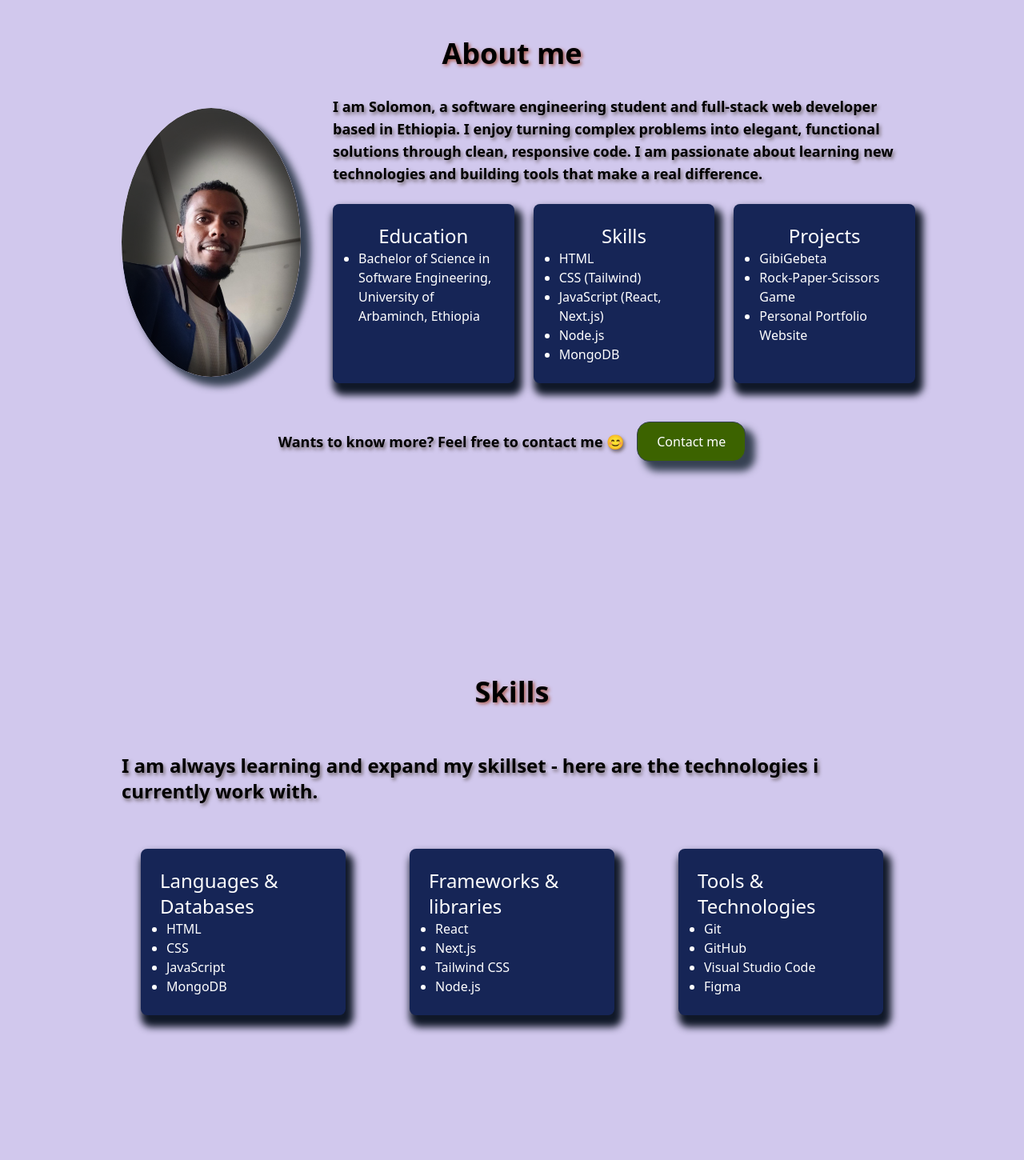
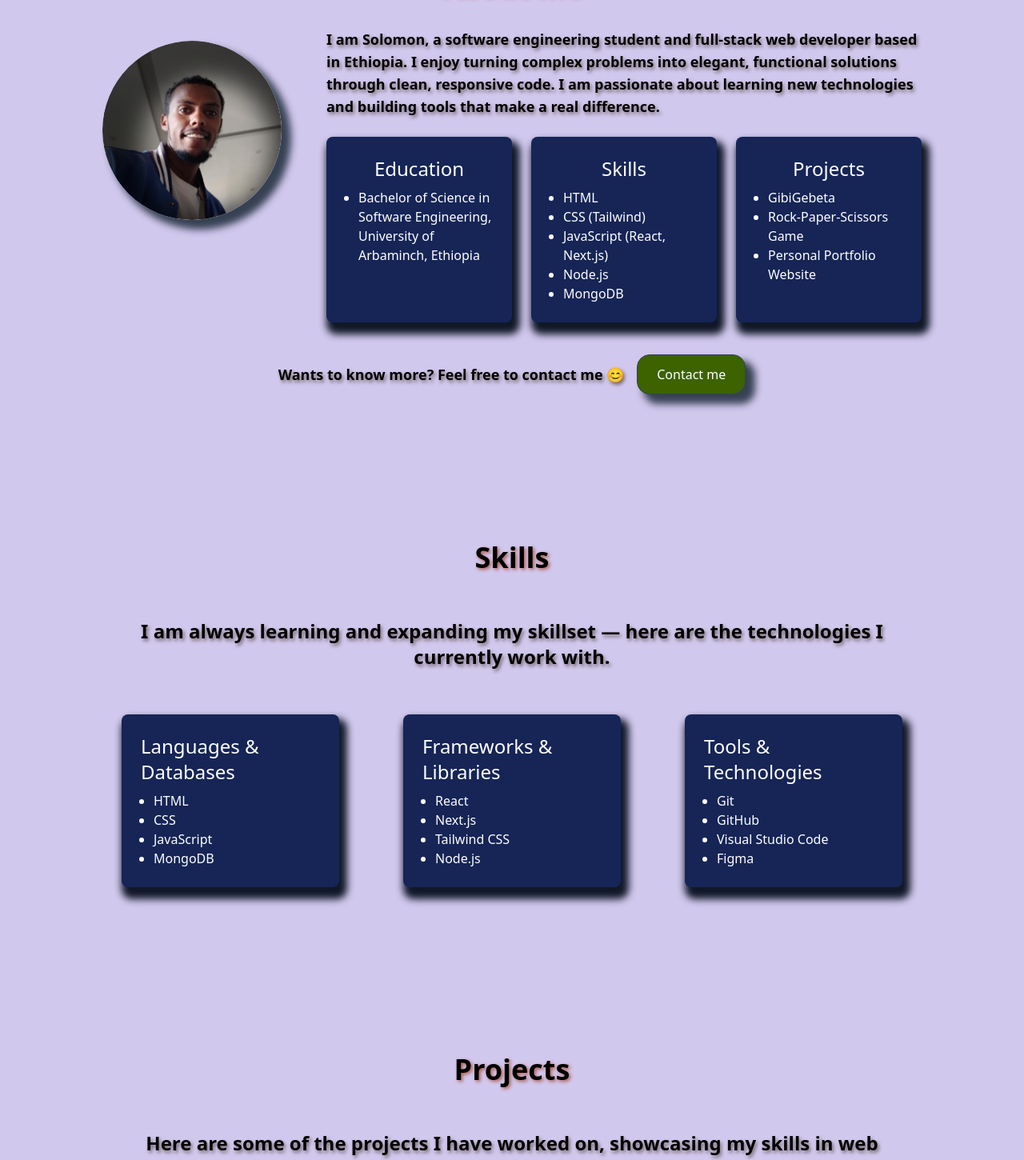
Before and after one commit to sol1927/portfolio, a Next.js app: page / in a window 1280 px wide. Shown: the part 969-2419 px from the top of the page at 80% size. Built offline with nearby package versions, Linux system fonts and the light colour scheme.

Commit message:
Prepare for deployment

```diff
--- a/app/components/About.tsx
+++ b/app/components/About.tsx
@@ -7,17 +7,20 @@ import { motion } from "framer-motion";
 
 const About = () => {
   return (
-    <motion.div id="about" className="pt-8 p-4 m-30"
+    <motion.div
+      id="about"
+      className="pt-8 p-4"
       initial={{ opacity: 0 }}
       whileInView={{ opacity: 1 }}
       transition={{ duration: 2 }}
     >
-      <h1 className="flex justify-center mb-8 mt-25 text-4xl font-bold text-glow">About me</h1>
-      <div className="flex flex-col md:flex-row items-start gap-6 mb-10">
-        <div className="m-4 flex-shrink-0 w-3/5 max-w-xs sm:w-48 md:w-56">
-          <div className="relative w-full pb-[150%] rounded-[50%] overflow-hidden shadow-[10px_10px_10px_2px] shadow-gray-700 hover:scale-110 hover:shadow-blue-500 hover:shadow-[0px_0px_15px_15px] transition-all duration-300"
+      <h1 className="flex justify-center pt-24 mb-8 mt-10 text-3xl sm:text-4xl font-bold text-glow">
+        About me
+      </h1>
 
-          >
+      <div className="flex flex-col md:flex-row items-center md:items-start gap-6 mb-10">
+        <div className="m-4 flex-shrink-0 w-full sm:w-48 md:w-56">
+          <div className="relative w-full pb-[100%] rounded-[50%] overflow-hidden shadow-[10px_10px_10px_2px] shadow-gray-700 hover:scale-110 hover:shadow-blue-500 hover:shadow-[0px_0px_15px_15px] transition-all duration-300">
             <Image
               src={assets.mypic}
               alt="pic"
@@ -27,28 +30,39 @@ const About = () => {
             <div
               className="absolute inset-0 rounded-[50%] pointer-events-none"
               style={{
-                boxShadow: 'inset 20px 20px 30px 30px rgba(0, 0, 0, 0.70)',
+                boxShadow: "inset 20px 20px 30px 30px rgba(0, 0, 0, 0.70)",
               }}
             />
           </div>
         </div>
-        <div className="flex flex-col gap-6 flex-1">
-          <p className="font-semibold text-lg text-glow-2">
-            I am Solomon, a software engineering student and full-stack web developer based in Ethiopia. I enjoy turning complex problems into elegant, functional solutions through clean, responsive code. I am passionate about learning new technologies and building tools that make a real difference.
+
+        <div className="flex flex-col gap-6 flex-1 px-2 sm:px-4">
+          <p className="font-semibold text-base sm:text-lg text-glow-2">
+            I am Solomon, a software engineering student and full-stack web
+            developer based in Ethiopia. I enjoy turning complex problems into
+            elegant, functional solutions through clean, responsive code. I am
+            passionate about learning new technologies and building tools that
+            make a real difference.
           </p>
 
-          <div className="grid grid-cols-1 md:grid-cols-3 w-full gap-6">
-            <div className="w-full bg-blue-950 text-white p-6 rounded-lg shadow-[5px_10px_10px_5px] shadow-gray-900 hover:cursor-pointer hover:scale-110 hover:shadow-blue-500 transition-all duration-300">
-              <h2 className="text-2xl flex justify-center">Education</h2>
-              <ul className="list-disc pl-2">
+          <div className="grid grid-cols-1 sm:grid-cols-2 md:grid-cols-3 w-full gap-4 sm:gap-6">
+            <div className="w-full bg-blue-950 text-white p-4 sm:p-6 rounded-lg shadow-[5px_10px_10px_5px] shadow-gray-900 hover:cursor-pointer hover:scale-105 hover:shadow-blue-500 transition-all duration-300">
+              <h2 className="text-lg sm:text-2xl flex justify-center mb-2">
+                Education
+              </h2>
+              <ul className="list-disc pl-4 text-sm sm:text-base">
                 <li>
-                  Bachelor of Science in Software Engineering, University of Arbaminch, Ethiopia
+                  Bachelor of Science in Software Engineering, University of
+                  Arbaminch, Ethiopia
                 </li>
               </ul>
             </div>
-            <div className="w-full bg-blue-950 text-white p-6 rounded-lg shadow-[5px_10px_10px_5px] shadow-gray-900 hover:cursor-pointer hover:scale-110 hover:shadow-blue-500 transition-all duration-300">
-              <h2 className="text-2xl flex justify-center">Skills</h2>
-              <ul className="list-disc pl-2">
+
+            <div className="w-full bg-blue-950 text-white p-4 sm:p-6 rounded-lg shadow-[5px_10px_10px_5px] shadow-gray-900 hover:cursor-pointer hover:scale-105 hover:shadow-blue-500 transition-all duration-300">
+              <h2 className="text-lg sm:text-2xl flex justify-center mb-2">
+                Skills
+              </h2>
+              <ul className="list-disc pl-4 text-sm sm:text-base">
                 <li>HTML</li>
                 <li>CSS (Tailwind)</li>
                 <li>JavaScript (React, Next.js)</li>
@@ -56,9 +70,12 @@ const About = () => {
                 <li>MongoDB</li>
               </ul>
             </div>
-            <div className="w-full bg-blue-950 text-white p-6 rounded-lg shadow-[5px_10px_10px_5px] shadow-gray-900 hover:cursor-pointer hover:scale-110 hover:shadow-blue-500 transition-all duration-300">
-              <h2 className="text-2xl flex justify-center">Projects</h2>
-              <ul className="list-disc pl-2">
+
+            <div className="w-full bg-blue-950 text-white p-4 sm:p-6 rounded-lg shadow-[5px_10px_10px_5px] shadow-gray-900 hover:cursor-pointer hover:scale-105 hover:shadow-blue-500 transition-all duration-300">
+              <h2 className="text-lg sm:text-2xl flex justify-center mb-2">
+                Projects
+              </h2>
+              <ul className="list-disc pl-4 text-sm sm:text-base">
                 <li>GibiGebeta</li>
                 <li>Rock-Paper-Scissors Game</li>
                 <li>Personal Portfolio Website</li>
@@ -67,9 +84,17 @@ const About = () => {
           </div>
         </div>
       </div>
-      <div className="flex gap-4 items-center justify-center mt-8">
-        <p className="text-glow-2 font-semibold text-lg">Wants to know more? Feel free to contact me 😊</p>
-        <button className="shadow-gray-700 shadow-[10px_10px_10px_2px] bg-lime-800 border border-gray-700 text-white py-3 px-6 rounded-2xl hover:cursor-pointer hover:scale-110 hover:shadow-blue-500 transition-all duration-300" onClick={() => window.location.href = '#contacts'}>Contact me</button>
+
+      <div className="flex flex-col sm:flex-row gap-4 items-center justify-center mt-8 text-center">
+        <p className="text-glow-2 font-semibold text-base sm:text-lg">
+          Wants to know more? Feel free to contact me 😊
+        </p>
+        <button
+          className="shadow-gray-700 shadow-[10px_10px_10px_2px] bg-lime-800 border border-gray-700 text-white py-2 px-4 sm:py-3 sm:px-6 rounded-2xl hover:cursor-pointer hover:scale-110 hover:shadow-blue-500 transition-all duration-300"
+          onClick={() => (window.location.href = "#contacts")}
+        >
+          Contact me
+        </button>
       </div>
     </motion.div>
   );
--- a/app/components/Footer.tsx
+++ b/app/components/Footer.tsx
@@ -37,8 +37,8 @@ const Footer = () => {
             href="https://www.instagram.com/sol19271/"
             target="_blank"
             rel="noopener noreferrer"
-            >
-           <FiInstagram className="w-5 h-5 hover:text-red-500 hover:scale-110" />
+          >
+            <FiInstagram className="w-5 h-5 hover:text-red-500 hover:scale-110" />
           </a>
         </div>
       </div>
--- a/app/components/Projects.tsx
+++ b/app/components/Projects.tsx
@@ -7,15 +7,23 @@ import { motion } from "framer-motion";
 
 const Projects = () => {
   return (
-    <motion.div id="projects" className="p-4 m-30"
+    <motion.div
+      id="projects"
+      className="p-4"
       initial={{ opacity: 0 }}
       whileInView={{ opacity: 1 }}
       transition={{ duration: 2 }}
     >
-      <h1 className="flex justify-center text-4xl font-bold mb-10 mt-30 text-glow">Projects</h1>
-      <p className="text-glow-2 text-2xl font-semibold p-4">Here are some of the projects I have worked on, showcasing my skills in web development and software engineering.</p>
+      <h1 className="flex justify-center pt-24 text-3xl sm:text-4xl font-bold mb-10 mt-10 text-glow">
+        Projects
+      </h1>
+
+      <p className="text-glow-2 text-base sm:text-2xl font-semibold p-4 text-center">
+        Here are some of the projects I have worked on, showcasing my skills in web development and software engineering.
+      </p>
+
       <div className="grid grid-cols-1 sm:grid-cols-2 md:grid-cols-3 lg:grid-cols-4 gap-6 p-4 m-4">
-        <div className="group relative w-full aspect-[16/9] lg:aspect-auto lg:h-80 rounded-lg overflow-hidden hover:-translate-y-2 transition-all duration-700 shadow-gray-700 shadow-[10px_10px_10px_2px] hover:shadow-blue-500">
+        <div className="group relative w-full aspect-[16/9] lg:h-80 rounded-lg overflow-hidden hover:-translate-y-2 transition-all duration-700 shadow-gray-700 shadow-[10px_10px_10px_2px] hover:shadow-blue-500">
           <Image
             src={assets.portfolio}
             alt="Portfolio Website"
@@ -23,18 +31,17 @@ const Projects = () => {
             className="object-cover"
             sizes="(max-width: 640px) 100vw, 400px"
           />
-
           <div className="absolute inset-0 bg-gradient-to-t from-black to-transparent opacity-0 group-hover:opacity-100 transition-opacity duration-500" />
-
           <div className="absolute inset-0 flex items-end justify-center px-2 pb-3 sm:px-4 sm:pb-4">
             <a href="https://solomonaragaw.vercel.app/" target="_blank" rel="noopener noreferrer">
-              <button className="bg-blue-950 text-white px-4 py-2 text-sm sm:text-base rounded-full group-hover:scale-110 hover:scale-115 shadow-gray-700 shadow-[10px_10px_10px_2px] hover:shadow-blue-500 hover:shadow-[0px_-10px_10px_5px] transition-all duration-300">
+              <button className="bg-blue-950 text-white px-3 sm:px-4 py-2 text-sm sm:text-base rounded-full group-hover:scale-110 hover:scale-115 shadow-gray-700 shadow-[10px_10px_10px_2px] hover:shadow-blue-500 hover:shadow-[0px_-10px_10px_5px] transition-all duration-300">
                 Portfolio Website
               </button>
             </a>
           </div>
         </div>
-        <div className="group relative w-full aspect-[16/9] lg:aspect-auto lg:h-80 rounded-lg overflow-hidden hover:-translate-y-2 transition-all duration-700 shadow-gray-700 shadow-[10px_10px_10px_2px] hover:shadow-blue-500">
+
+        <div className="group relative w-full aspect-[16/9] lg:h-80 rounded-lg overflow-hidden hover:-translate-y-2 transition-all duration-700 shadow-gray-700 shadow-[10px_10px_10px_2px] hover:shadow-blue-500">
           <Image
             src={assets.rock_paper_scissors}
             alt="Rock Paper Scissors Website"
@@ -44,12 +51,13 @@ const Projects = () => {
           />
           <div className="absolute inset-0 bg-gradient-to-t from-black to-transparent opacity-0 group-hover:opacity-100 transition-opacity duration-500" />
           <div className="absolute inset-0 flex items-end justify-center px-2 pb-3 sm:px-4 sm:pb-4">
-            <button className="bg-blue-950 text-white px-4 py-2 text-sm sm:text-base rounded-full group-hover:scale-110 hover:scale-115 shadow-gray-700 shadow-[10px_10px_10px_2px] hover:shadow-blue-500 hover:shadow-[0px_-10px_10px_5px] transition-all duration-300">
+            <button className="bg-blue-950 text-white px-3 sm:px-4 py-2 text-sm sm:text-base rounded-full group-hover:scale-110 hover:scale-115 shadow-gray-700 shadow-[10px_10px_10px_2px] hover:shadow-blue-500 hover:shadow-[0px_-10px_10px_5px] transition-all duration-300">
               Rock Paper Scissors
             </button>
           </div>
         </div>
-        <div className="group relative w-full aspect-[16/9] lg:aspect-auto lg:h-80 rounded-lg overflow-hidden hover:-translate-y-2 transition-all duration-700 shadow-gray-700 shadow-[10px_10px_10px_2px] hover:shadow-blue-500">
+
+        <div className="group relative w-full aspect-[16/9] lg:h-80 rounded-lg overflow-hidden hover:-translate-y-2 transition-all duration-700 shadow-gray-700 shadow-[10px_10px_10px_2px] hover:shadow-blue-500">
           <Image
             src={assets.logo}
             alt="GibiGebeta"
@@ -57,12 +65,10 @@ const Projects = () => {
             className="object-cover"
             sizes="(max-width: 640px) 100vw, 400px"
           />
-
           <div className="absolute inset-0 bg-gradient-to-t from-black to-transparent opacity-0 group-hover:opacity-100 transition-opacity duration-500" />
-
           <div className="absolute inset-0 flex items-end justify-center px-2 pb-3 sm:px-4 sm:pb-4">
             <a href="https://gibigebeta.vercel.app/" target="_blank" rel="noopener noreferrer">
-              <button className="bg-blue-950 text-white px-4 py-2 text-sm sm:text-base rounded-full group-hover:scale-110 hover:scale-115 shadow-gray-700 shadow-[10px_10px_10px_2px] hover:shadow-blue-500 hover:shadow-[0px_-10px_10px_5px] transition-all duration-300">
+              <button className="bg-blue-950 text-white px-3 sm:px-4 py-2 text-sm sm:text-base rounded-full group-hover:scale-110 hover:scale-115 shadow-gray-700 shadow-[10px_10px_10px_2px] hover:shadow-blue-500 hover:shadow-[0px_-10px_10px_5px] transition-all duration-300">
                 GibiGebeta
               </button>
             </a>
--- a/app/components/Skills.tsx
+++ b/app/components/Skills.tsx
@@ -5,36 +5,51 @@ import { motion } from "framer-motion";
 
 const Skills = () => {
   return (
-    <motion.div id="skills" className="pt-8 p-4 m-30"
+    <motion.div
+      id="skills"
+      className="pt-8 p-4"
       initial={{ opacity: 0 }}
       whileInView={{ opacity: 1 }}
       transition={{ duration: 2 }}
     >
-      <h1 className="flex justify-center text-4xl font-bold mb-10 mt-25 text-glow">Skills</h1>
-      <p className="text-glow-2 text-2xl font-semibold p-4">I am always learning and expand my skillset - here are the technologies i currently work with.</p>
-      <div className="grid cols-1 md:grid-cols-3 justify-center m-6 p-4 gap-20">
-        <div className="bg-blue-950 text-white p-6 rounded-lg shadow-[5px_10px_10px_5px] shadow-gray-900 hover:cursor-pointer hover:scale-110 hover:shadow-blue-500 transition-all duration-300">
-          <h2 className="text-2xl flex justify-center">Languages & Databases</h2>
-          <ul className="list-disc pl-2">
+      <h1 className="flex justify-center pt-24 text-3xl sm:text-4xl font-bold mb-10 mt-10 text-glow">
+        Skills
+      </h1>
+
+      <p className="text-glow-2 text-base sm:text-2xl font-semibold p-4 text-center">
+        I am always learning and expanding my skillset — here are the technologies I currently work with.
+      </p>
+
+      <div className="grid grid-cols-1 sm:grid-cols-2 md:grid-cols-3 justify-center m-4 sm:m-6 p-4 gap-6 sm:gap-10 md:gap-20">
+        <div className="bg-blue-950 text-white p-4 sm:p-6 rounded-lg shadow-[5px_10px_10px_5px] shadow-gray-900 hover:cursor-pointer hover:scale-105 hover:shadow-blue-500 transition-all duration-300">
+          <h2 className="text-lg sm:text-2xl flex justify-center mb-2">
+            Languages & Databases
+          </h2>
+          <ul className="list-disc pl-4 text-sm sm:text-base">
             <li>HTML</li>
             <li>CSS</li>
             <li>JavaScript</li>
             <li>MongoDB</li>
           </ul>
         </div>
-        <div className="bg-blue-950 text-white p-6 rounded-lg shadow-[5px_10px_10px_5px] shadow-gray-900 hover:cursor-pointer hover:scale-110 hover:shadow-blue-500 transition-all duration-300">
-          <h2 className="text-2xl flex justify-center">Frameworks & libraries</h2>
-          <ul className="list-disc pl-2">
+
+        <div className="bg-blue-950 text-white p-4 sm:p-6 rounded-lg shadow-[5px_10px_10px_5px] shadow-gray-900 hover:cursor-pointer hover:scale-105 hover:shadow-blue-500 transition-all duration-300">
+          <h2 className="text-lg sm:text-2xl flex justify-center mb-2">
+            Frameworks & Libraries
+          </h2>
+          <ul className="list-disc pl-4 text-sm sm:text-base">
             <li>React</li>
             <li>Next.js</li>
             <li>Tailwind CSS</li>
             <li>Node.js</li>
-
           </ul>
         </div>
-        <div className="bg-blue-950 text-white p-6 rounded-lg shadow-[5px_10px_10px_5px] shadow-gray-900 hover:cursor-pointer hover:scale-110 hover:shadow-blue-500 transition-all duration-300">
-          <h2 className="text-2xl flex justify-center">Tools & Technologies</h2>
-          <ul className="list-disc pl-2">
+
+        <div className="bg-blue-950 text-white p-4 sm:p-6 rounded-lg shadow-[5px_10px_10px_5px] shadow-gray-900 hover:cursor-pointer hover:scale-105 hover:shadow-blue-500 transition-all duration-300">
+          <h2 className="text-lg sm:text-2xl flex justify-center mb-2">
+            Tools & Technologies
+          </h2>
+          <ul className="list-disc pl-4 text-sm sm:text-base">
             <li>Git</li>
             <li>GitHub</li>
             <li>Visual Studio Code</li>
--- a/app/layout.tsx
+++ b/app/layout.tsx
@@ -15,6 +15,9 @@ const geistMono = Geist_Mono({
 export const metadata: Metadata = {
   title: "My Portfolio",
   description: "Generated by create next app",
+  icons: {
+    icon: "/SA.png",
+  },
 };
 
 export default function RootLayout({
@@ -24,7 +27,9 @@ export default function RootLayout({
 }>) {
   return (
     <html lang="en">
-      <body className={`${geistSans.variable} ${geistMono.variable} bg-[#d1c8ed]`}>
+      <body
+        className={`${geistSans.variable} ${geistMono.variable} bg-[#d1c8ed] lg:px-24`}
+      >
         {children}
       </body>
     </html>
```
Also changed, not shown: app/components/Contacts.tsx (+23 -14 lines), app/components/Navbar.tsx (+17 -13 lines), public/SA.png (added).
